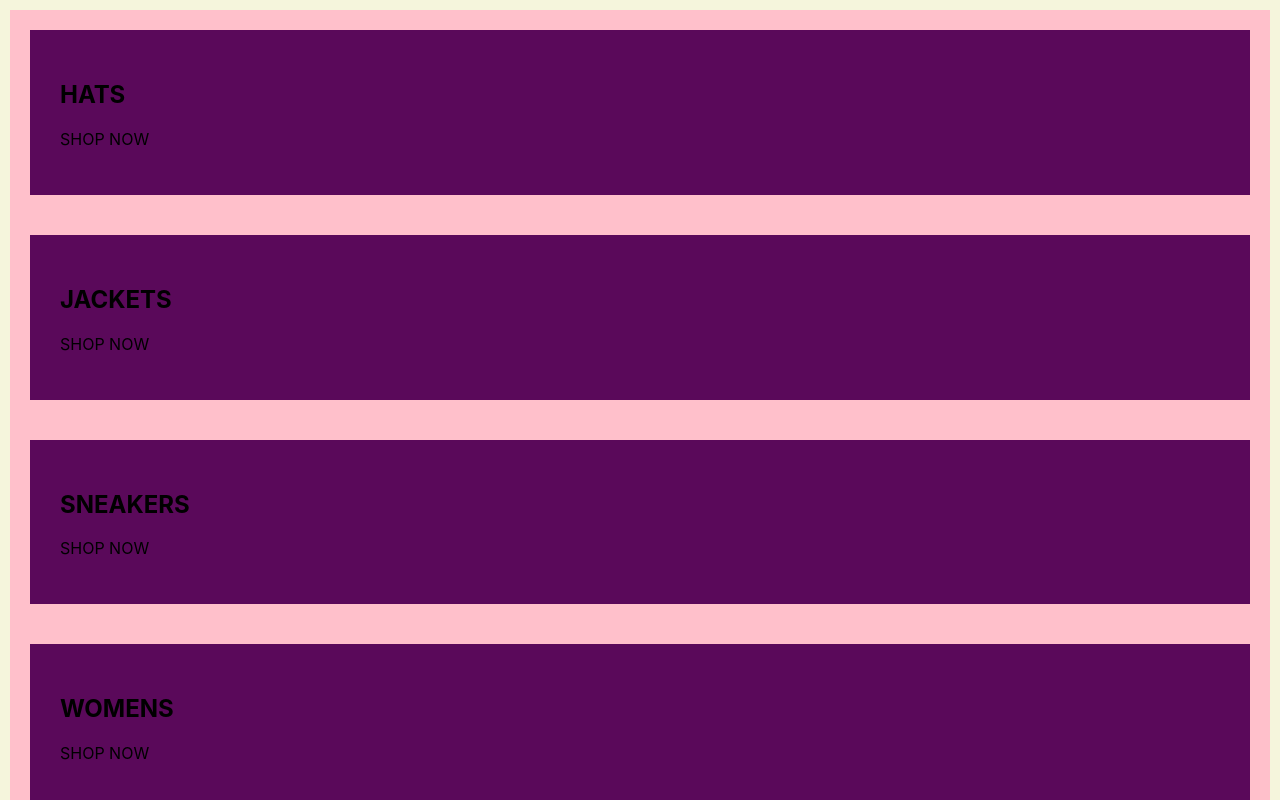
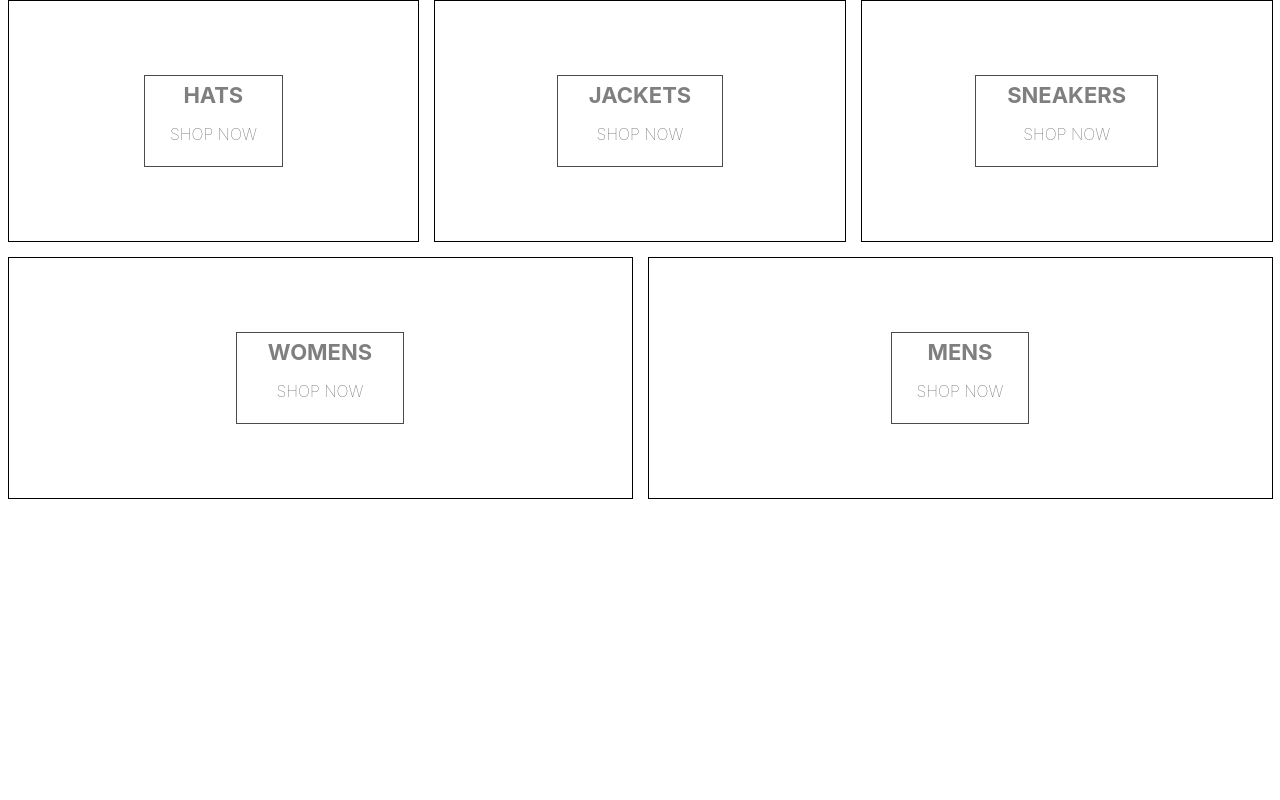
Before and after one commit to fnuramsha/crwn-clothing, a React (Create React App) app: page / in a window 1280 px wide. Shown: the top 800 px of the page. Built offline with nearby package versions, Linux system fonts and the light colour scheme.

Commit message:
added styling

```diff
--- a/src/App.js
+++ b/src/App.js
@@ -25,8 +25,8 @@ const App = () => {
   ];
   return (
     <div className="categories-container">
-      {categories.map(({ title }) => (
-        <div className="category-container">
+      {categories.map(({ title, id }) => (
+        <div key={id} className="category-container">
           <div className="background-image" />
           <div className="category-body-container">
             <h2> {title} </h2>
--- a/src/categories.styles.scss
+++ b/src/categories.styles.scss
@@ -1,12 +1,75 @@
 .categories-container {
-    background-color: beige;
-    padding: 10px;
+   width: 100%;
+   display: flex;
+   flex-wrap: wrap;
+   justify-content: space-between;
+ }
+
  .category-container {
-    background-color: pink;
-    padding: 20px;
+   min-width: 30%;
+   height: 240px;
+   flex: 1 1 auto;
+   display: flex;
+   align-items: center;
+   justify-content: center;
+   border: 1px solid black;
+   margin: 0 7.5px 15px;
+   overflow: hidden;
+
+   &:hover {
+     cursor: pointer;
+
+     & .background-image {
+       transform: scale(1.1);
+       transition: transform 6s cubic-bezier(0.25, 0.45, 0.45, 0.95);
+     }
+
+     & .category-body-container {
+       opacity: 0.9;
+     }
+   }
+
+   &.large {
+     height: 1000px;
+   }
+
+   &:first-child {
+     margin-left: 7.5px;
+   }
+
+   &:last-child {
+     margin-right: 7.5px;
+   }
+
+   .background-image {
+     width: 100%;
+     height: 100%;
+     background-size: cover;
+     background-position: center;
+   }
+
+   .category-body-container {
+     height: 90px;
+     padding: 0 25px;
+     display: flex;
+     flex-direction: column;
+     align-items: center;
+     justify-content: center;
+     border: 1px solid black;
+     background-color: white;
+     opacity: 0.7;
+     position: absolute;
+
+     h2 {
+       font-weight: bold;
+       margin: 0 6px 0;
+       font-size: 22px;
+       color: #4a4a4a;
+     }
+
+     p {
+       font-weight: lighter;
+       font-size: 16px;
+     }
+   }
  }
-   .category-body-container {
-    background-color:  rgb(90, 9, 90);
-    padding: 30px;
-   }
-}
```
